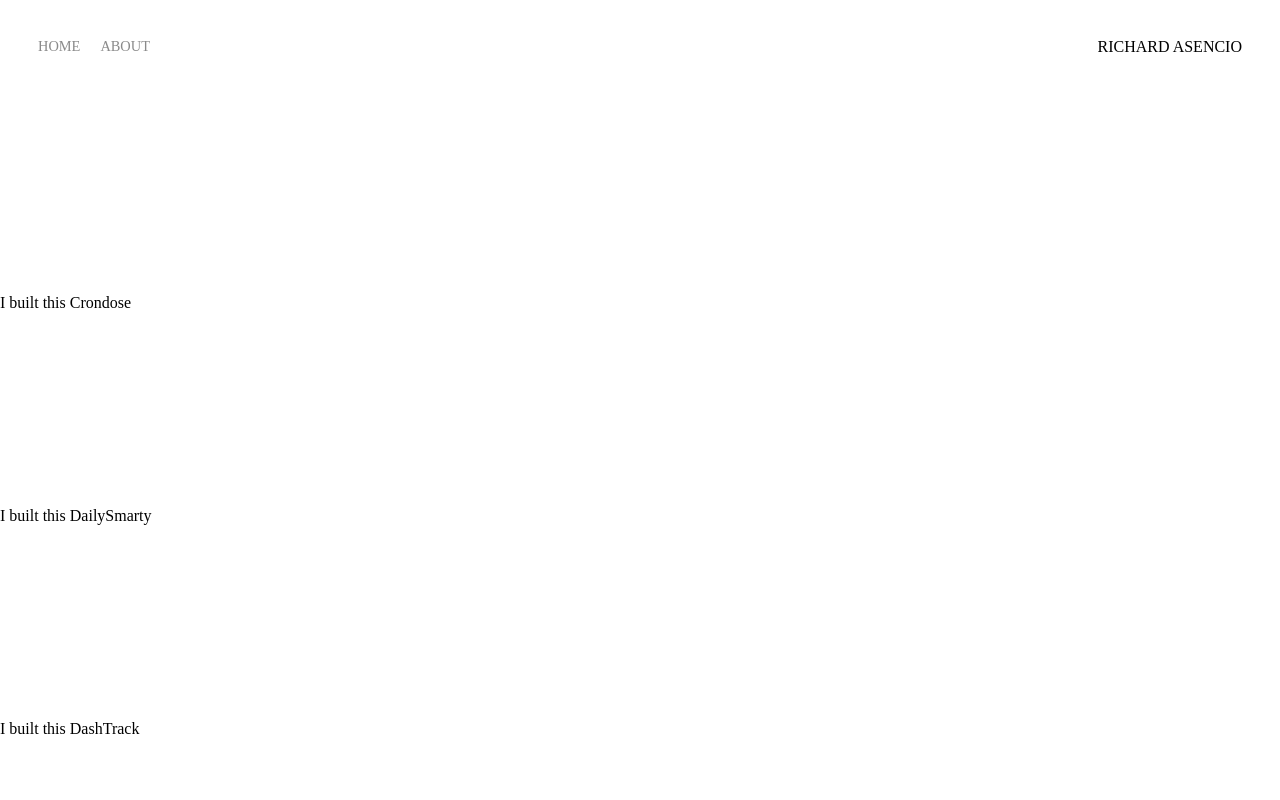
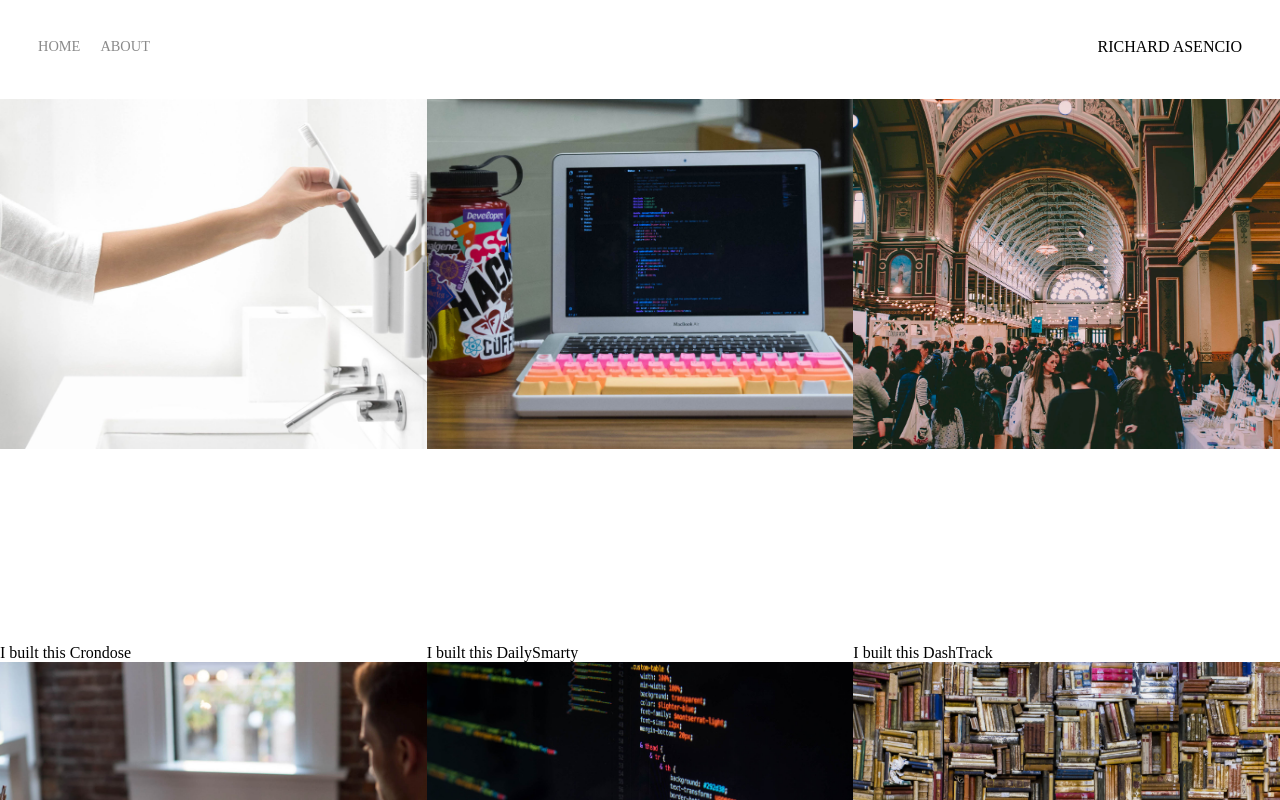
Before and after one commit to RichardAsencio/Learn-To-Build-A-Professional-Website-JHudgens, a plain HTML site: page portfolio-html-site/index.html in a window 1280 px wide. Shown: the top 800 px of the page. Drawn offline with Linux system fonts and the light colour scheme.

Commit message:
add css styles to portfolio items images

```diff
--- a/portfolio-html-site/styles.css
+++ b/portfolio-html-site/styles.css
@@ -52,3 +52,21 @@ body {
 }
 
 /* Portfolio Styles */
+
+.portfolio-items-wrapper {
+    display: grid;
+    grid-template-columns: 1fr 1fr 1fr;
+}
+
+
+.portfolio-item-wrapper {
+    position: relative;
+}
+
+.portfolio-img-background {
+    height: 350px;
+    width: 100%;
+    background-size: cover;
+    background-position: center;
+    background-repeat: no-repeat;
+}
```
Also changed, not shown: Notes.md (+40 -0 lines).
